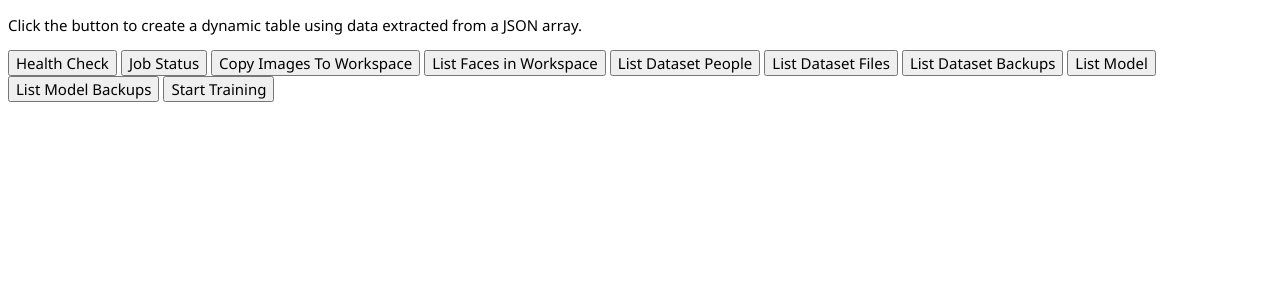
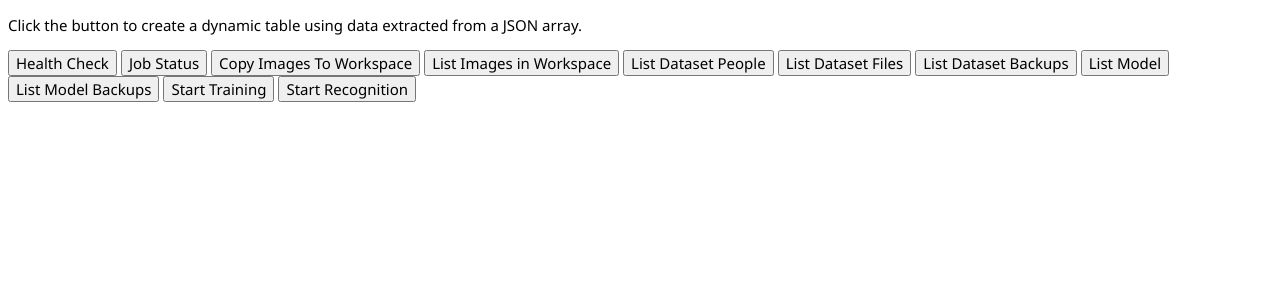
Before and after one commit to kelvinjjwong/face-club, a Flask app: page / in a window 1280 px wide. Shown: the top 300 px of the page. Run offline with Flask 2, Linux system fonts and the light colour scheme; parts of the project's set-up code (start-up, migrations or seed data) failed here and were passed over.

Commit message:
stub buttons

```diff
--- a/main.py
+++ b/main.py
@@ -201,6 +201,13 @@ def list_dataset_of_people(peopleId):
 @app.route("/model/list")
 def list_model():
     records = faceClub.workspace.list_model()
+    for record in records:
+        record["actions"] = [
+            {
+                'func': 'backup_model',
+                'id': ''
+            }
+        ]
     return to_json(records)
 
 
--- a/static/js/functions.js
+++ b/static/js/functions.js
@@ -26,3 +26,8 @@ function use_dataset(backup_folder){
 function dataset_of_people(peopleId){
     fetchQueryResult("list_dataset_of_people", peopleId)
 }
+
+function backup_model(model){
+    // TODO backup_model
+    console.log("backup_model: "+ model)
+}
--- a/static/js/json2table.js
+++ b/static/js/json2table.js
@@ -32,6 +32,10 @@ let streamQueryResult = (action, columns, id) => {
     document.getElementById("msg").innerText = "Executing ...";
     if(action === "start_training"){
         xmlHttp.open("GET", "/training/start", true);
+        xmlHttp.setRequestHeader("Content-type", "text/plain");
+        xmlHttp.send();
+    }else if(action === "start_recognition"){
+        xmlHttp.open("GET", "/recognition/start", true);
         xmlHttp.setRequestHeader("Content-type", "text/plain");
         xmlHttp.send();
     }
--- a/templates/index.html
+++ b/templates/index.html
@@ -20,7 +20,7 @@
     <input type='button' onclick='fetchQueryResult("copy_images")'
     	value='Copy Images To Workspace' />
     <input type='button' onclick='fetchQueryResult("list_faces")'
-    	value='List Faces in Workspace' />
+    	value='List Images in Workspace' />
     <input type='button' onclick='fetchQueryResult("list_dataset_people")'
     	value='List Dataset People' />
     <input type='button' onclick='fetchQueryResult("list_dataset_files")'
@@ -33,6 +33,8 @@
     	value='List Model Backups' />
     <input type='button' onclick='streamQueryResult("start_training", ["training_progress", "peopleId", "state", "file"])'
     	value='Start Training' />
+    <input type='button' onclick='streamQueryResult("start_recognition", ["training_progress"])'
+    	value='Start Recognition' />
 
     <p id='msg'></p>
 
```
